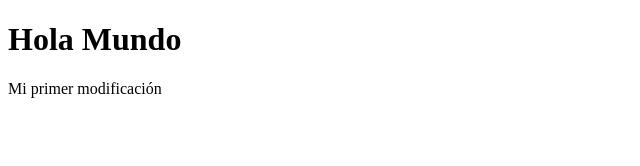
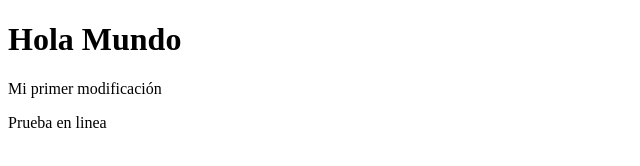
Before and after one commit to Sebas3899/aweb.10.git01, a plain HTML site: page index.html in a window 1280 px wide. Shown: the whole page, without its empty margins (0-640 px from the left). Drawn offline with Linux system fonts and the light colour scheme.

Commit message:
Update index.html
Prueba de pagina en linea

```diff
--- a/index.html
+++ b/index.html
@@ -9,6 +9,7 @@
 <body>
     <h1>Hola Mundo</h1>
     <p>Mi primer modificación</p>
+    <p>Prueba en linea<p>
 
     <p></p>
 </body>
```
